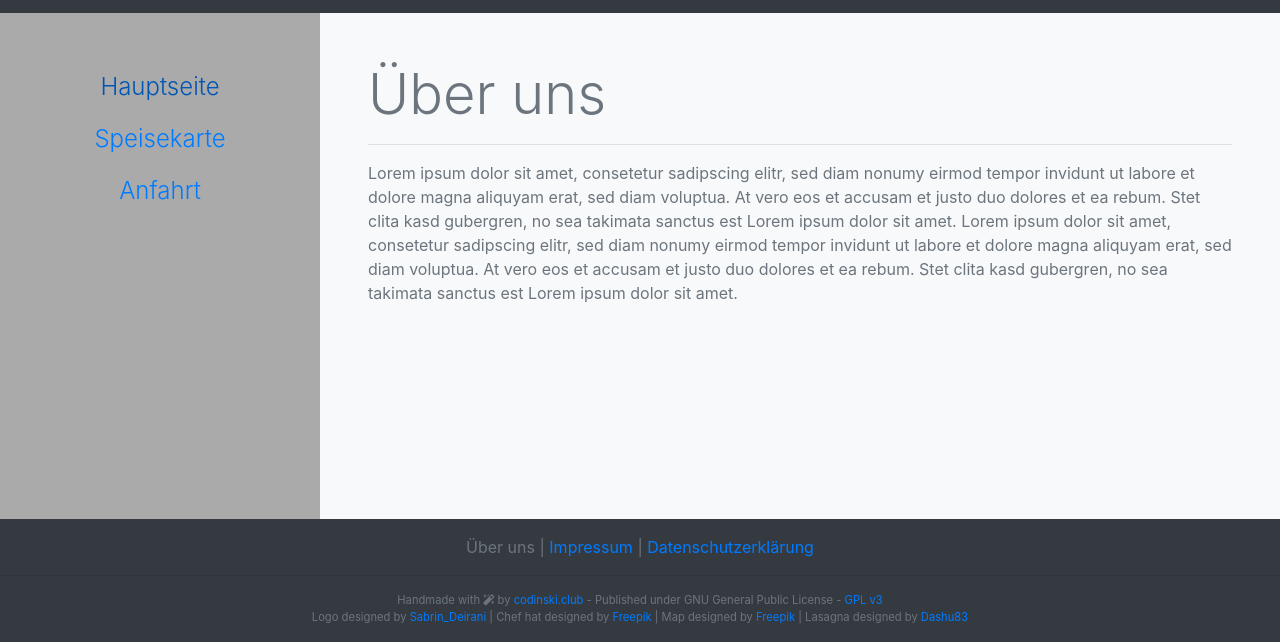
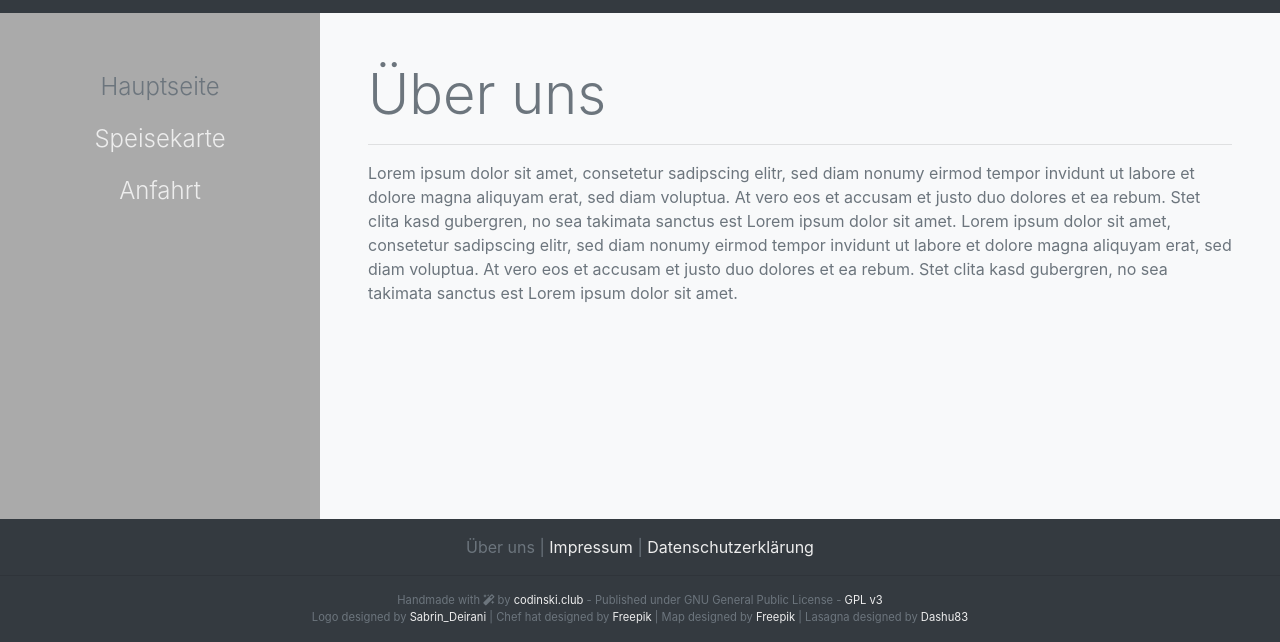
Before and after one commit to CodeLIebe/HCI-Screenlayout, a plain HTML site: page docs/about.html in a window 1280 px wide. In both pictures the pointer is over the link "Hauptseite". Shown: the part 158-800 px from the top of the page. Drawn offline with nearby package versions, Linux system fonts and the light colour scheme.

```diff
--- a/style/custom.css
+++ b/style/custom.css
@@ -4,10 +4,16 @@
 .bg-lightgrey{
   background-color: #e9ecef;
 }
+a{
+  color: #ededed;
+}
+a:hover{
+  text-decoration: none;
+  color: #6c757d;
+}
 .border-grey{
   border-color: #ededed!important;
 }
-
 .tiny{
   font-size: 70%;
 }
```
